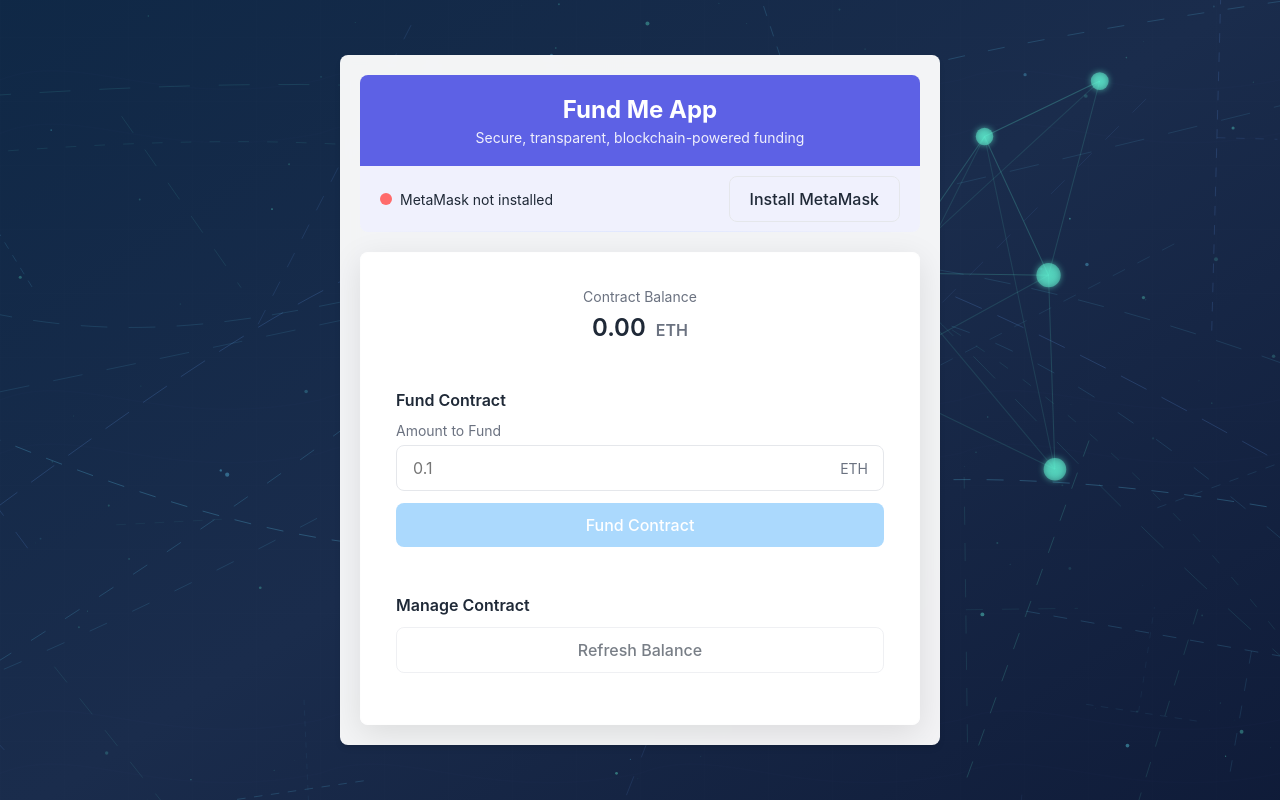
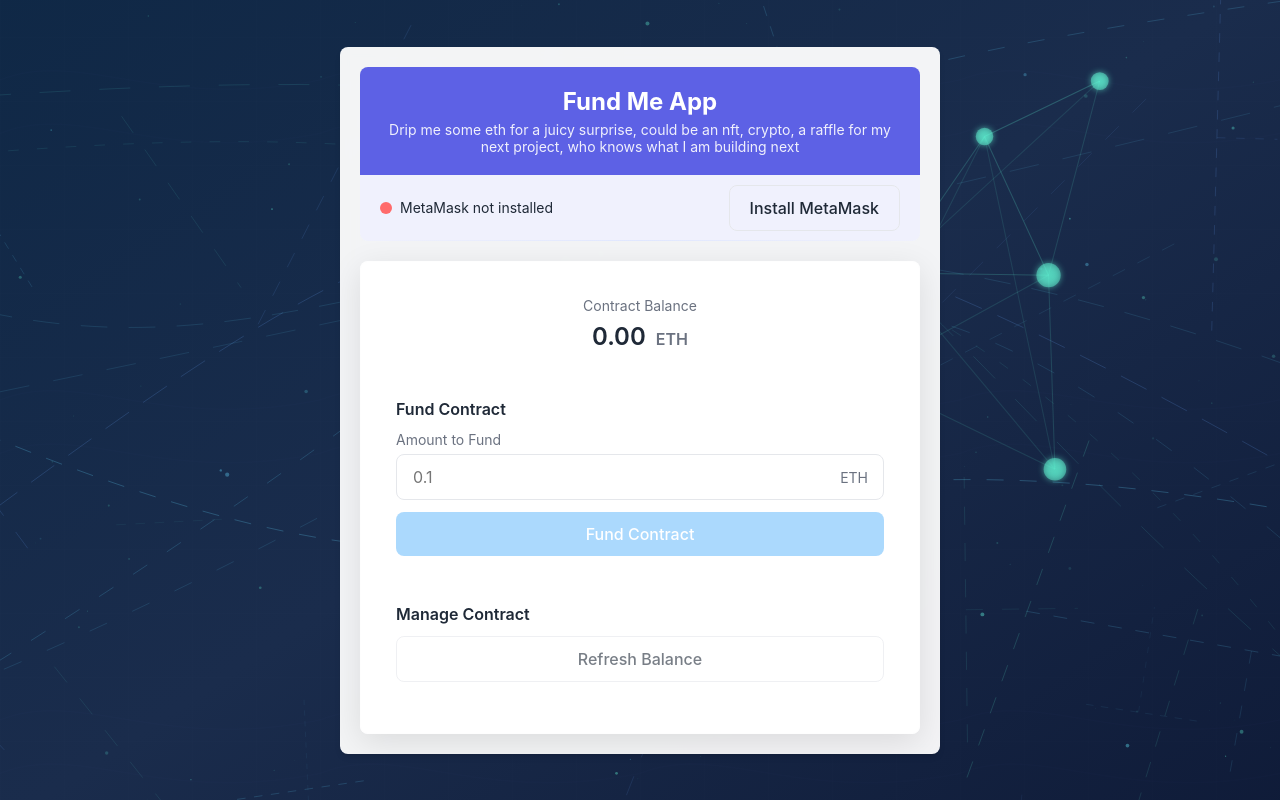
Before and after one commit to Leeh-Santos/money_beggarETH, a plain HTML site: page html-fund-me/index.html in a window 1280 px wide. Drawn offline with Linux system fonts and the light colour scheme.

Commit message:
edit resume

```diff
--- a/html-fund-me/index.html
+++ b/html-fund-me/index.html
@@ -15,7 +15,7 @@
   <div class="app-container">
     <header class="app-header">
       <h1>Fund Me App</h1>
-      <p>Secure, transparent, blockchain-powered funding</p>
+      <p>Drip me some eth for a juicy surprise, could be an nft, crypto, a raffle for my next project, who knows what I am building next</p>
     </header>
 
     <div class="connection-status">
```
